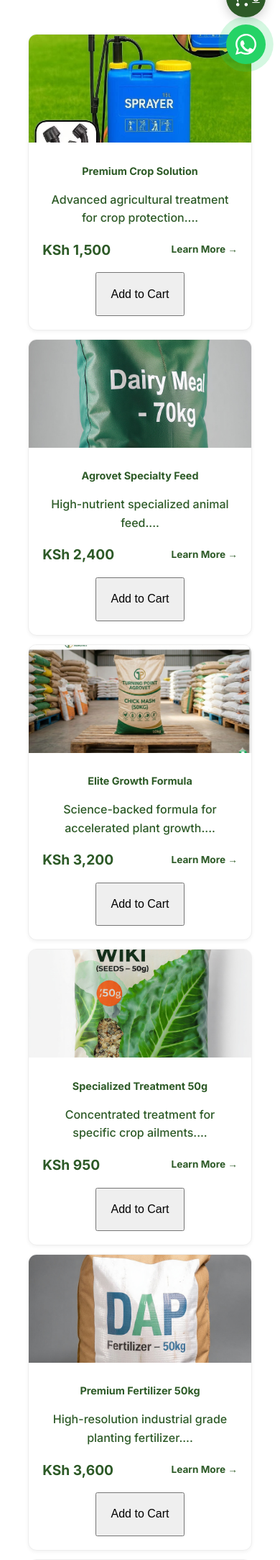
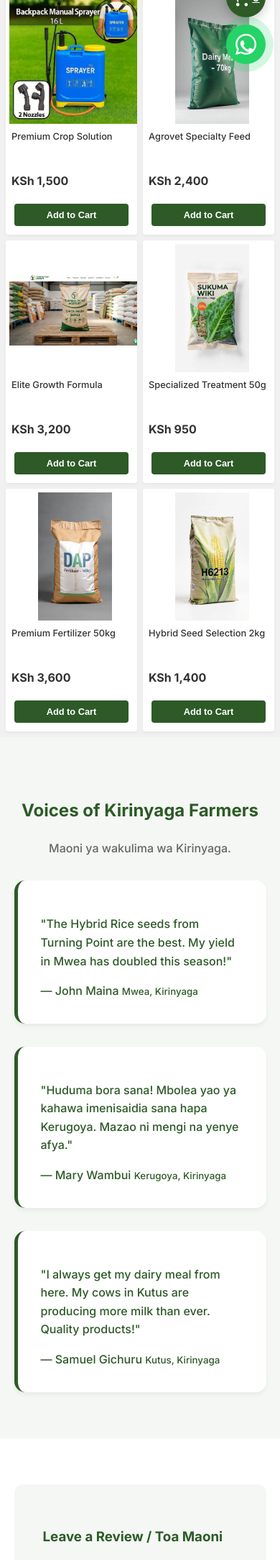
Before and after one commit to macfeighbitange1-dot/turning_point_agrovet, a Flask app: page / in a window 390 px wide. Shown: the part 735-2902 px from the top of the page at 72% size. Run offline with Flask 3, Linux system fonts and the light colour scheme; data comes from the database, SQL or seed files in the repository.

Commit message:
Deployment: Full Jumia-style mobile optimization and PWA integration

```diff
--- a/static/css/style.css
+++ b/static/css/style.css
@@ -11,10 +11,10 @@
 body {
     font-family: 'Inter', sans-serif;
     margin: 0;
-    background-color: var(--white);
+    background-color: #f1f1f1; /* Light gray background to make white cards "pop" like Jumia */
     color: var(--primary);
     line-height: 1.6;
-    overflow-x: hidden; /* Prevents awkward side-scrolling on mobile */
+    overflow-x: hidden;
 }
 
 /* --- NAVIGATION --- */
@@ -65,14 +65,8 @@ nav ul li a:hover { color: #c8e6c9; }
     background-position: center;
     opacity: 0;
     animation: slideAnimation 45s infinite linear;
-    filter: brightness(0.8); /* Darkened for better text readability */
+    filter: brightness(0.8);
 }
-
-.slide:nth-child(1) { background-image: url('https://images.unsplash.com/photo-1536330491564-c39c20077c9a?q=80&w=2000'); animation-delay: 0s; }
-.slide:nth-child(2) { background-image: url('https://images.unsplash.com/photo-1597333332871-d90d44283c05?q=80&w=2000'); animation-delay: 9s; }
-.slide:nth-child(3) { background-image: url('https://images.unsplash.com/photo-1495474472287-4d71bcdd2085?q=80&w=2000'); animation-delay: 18s; }
-.slide:nth-child(4) { background-image: url('https://images.unsplash.com/photo-1570042225831-d98fa7577f1e?q=80&w=2000'); animation-delay: 27s; }
-.slide:nth-child(5) { background-image: url('https://images.unsplash.com/photo-1544070078-a212eda27b49?q=80&w=2000'); animation-delay: 36s; }
 
 @keyframes slideAnimation {
     0% { opacity: 0; }
@@ -97,39 +91,82 @@ nav ul li a:hover { color: #c8e6c9; }
 
 .hero-content h1 { font-size: clamp(2rem, 5vw, 4rem); margin-bottom: 1rem; }
 
-/* --- PRODUCT GRID --- */
+/* --- JUMIA-STYLE PRODUCT GRID --- */
 .product-grid {
     display: grid;
-    grid-template-columns: repeat(auto-fill, minmax(280px, 1fr));
-    gap: 1.5rem;
-    padding: 2rem 5%;
+    grid-template-columns: repeat(auto-fill, minmax(220px, 1fr));
+    gap: 15px;
+    padding: 20px 5%;
 }
 
 .card {
     background: var(--white);
-    border: 1px solid #eee; /* Softer border for modern look */
-    border-radius: 12px;
+    border-radius: 4px;
     overflow: hidden;
     transition: var(--transition);
     display: flex;
     flex-direction: column;
     position: relative;
     box-shadow: 0 2px 5px rgba(0,0,0,0.05);
+    border: none;
 }
 
-.card:hover { transform: translateY(-5px); box-shadow: 0 10px 20px rgba(0,0,0,0.1); }
+.card:hover { transform: translateY(-3px); box-shadow: 0 10px 20px rgba(0,0,0,0.1); }
 
 .card-img-container {
     width: 100%;
-    height: 200px;
+    aspect-ratio: 1 / 1; /* Forces square container */
     overflow: hidden;
+    background: #fff;
 }
 
-.card img { width: 100%; height: 100%; object-fit: cover; transition: var(--transition); }
-.card:hover img { transform: scale(1.05); }
+.card img {
+    width: 100%;
+    height: 100%;
+    object-fit: contain; /* Shows full product without cropping */
+    padding: 10px;
+    transition: var(--transition);
+}
 
-.card-content { padding: 1.2rem; text-align: center; }
-.card h3 { margin: 0.5rem 0; color: var(--primary); font-size: 1.1rem; }
+.card-content {
+    padding: 12px;
+    text-align: left; /* Jumia style left alignment */
+    flex-grow: 1;
+    display: flex;
+    flex-direction: column;
+}
+
+.card h3 {
+    margin: 0 0 8px 0;
+    color: #333;
+    font-size: 0.9rem;
+    font-weight: 400;
+    height: 2.4rem; /* Keeps grid uniform */
+    overflow: hidden;
+    display: -webkit-box;
+    -webkit-line-clamp: 2;
+    -webkit-box-orient: vertical;
+}
+
+.card .price {
+    font-size: 1.1rem;
+    font-weight: 700;
+    color: #333;
+    margin-bottom: 10px;
+}
+
+.buy-btn {
+    background: var(--primary);
+    color: white;
+    border: none;
+    padding: 10px;
+    border-radius: 4px;
+    font-weight: 600;
+    cursor: pointer;
+    width: 100%;
+    margin-top: auto;
+    font-size: 0.85rem;
+}
 
 /* --- CUSTOMER TESTIMONIALS SECTION --- */
 .testimonials-section {
@@ -174,7 +211,7 @@ nav ul li a:hover { color: #c8e6c9; }
     margin-bottom: 1rem;
     border: 1px solid #ddd;
     border-radius: 6px;
-    box-sizing: border-box; /* Crucial for mobile sizing */
+    box-sizing: border-box;
 }
 
 /* --- FLOATING BUTTONS & RESPONSIVENESS --- */
@@ -190,7 +227,6 @@ nav ul li a:hover { color: #c8e6c9; }
     color: var(--white);
     box-shadow: 0 4px 15px rgba(0,0,0,0.2);
     z-index: 1000;
-    transition: var(--transition);
 }
 
 .whatsapp-float { bottom: 20px; background-color: var(--whatsapp); animation: pulse-green 2s infinite; }
@@ -202,45 +238,26 @@ nav ul li a:hover { color: #c8e6c9; }
     100% { box-shadow: 0 0 0 0 rgba(37, 211, 102, 0); }
 }
 
-/* --- MOBILE OPTIMIZATION --- */
+/* --- MOBILE OPTIMIZATION (JUMIA 2-COLUMN) --- */
 @media (max-width: 768px) {
-    .navbar {
-        padding: 0.8rem 5%;
-        flex-wrap: wrap;
+    .navbar { padding: 0.8rem 5%; }
+
+    .product-grid {
+        grid-template-columns: repeat(2, 1fr); /* 2 Columns like Jumia App */
+        gap: 8px;
+        padding: 8px;
     }
 
-    nav ul {
-        width: 100%;
-        justify-content: center;
-        margin-top: 10px;
-        gap: 10px;
-    }
+    .card-img-container { height: auto; }
+    .card img { padding: 5px; }
 
-    nav ul li { margin-left: 0; }
+    .card-content { padding: 8px; }
+    .card h3 { font-size: 0.8rem; height: 2.2rem; }
+    .card .price { font-size: 1rem; }
 
-    .hero { height: 60vh; }
-
-    .product-grid {
-        grid-template-columns: repeat(2, 1fr); /* Two products per row on phones */
-        gap: 12px;
-        padding: 1rem;
-    }
-
-    .card-img-container { height: 150px; }
-
-    .card h3 { font-size: 0.9rem; }
-
-    .review-form { padding: 1.5rem; }
-
-    /* Increase button size for touch */
-    .buy-btn, .review-form button {
-        padding: 1.2rem;
-        font-size: 1rem;
-    }
+    .buy-btn { padding: 8px; font-size: 0.8rem; }
 }
 
-@media (max-width: 480px) {
-    .product-grid {
-        grid-template-columns: 1fr; /* Single column for very small phones */
-    }
+@media (max-width: 350px) {
+    .product-grid { grid-template-columns: 1fr; }
 }
--- a/templates/index.html
+++ b/templates/index.html
@@ -97,35 +86,31 @@
     <div class="hero-overlay"></div>
     <div class="hero-content">
         <h1>Empowering Kirinyaga's Modern Farmers</h1>
-        <p>Providing Mwea, Kerugoya, and Kutus with science-backed agricultural solutions.</p>
-        <button class="cta-btn" onclick="document.querySelector('.product-grid').scrollIntoView({behavior: 'smooth'})">Explore Our Catalog</button>
+        <p>Providing Mwea, Kerugoya, and Kutus with science-backed solutions.</p>
+        <button class="cta-btn" onclick="document.querySelector('.product-grid').scrollIntoView({behavior: 'smooth'})">Explore Catalog</button>
     </div>
 </section>
 
 {% if query %}
-<div style="padding: 2rem 10% 0 10%; text-align: left;">
-    <h2 style="color: var(--primary); margin-bottom: 0.5rem;">Search Results for "{{ query }}"</h2>
-    <p style="color: #666;">Found {{ products|length }} product(s) matching your request.</p>
-    <hr style="border: 0; border-top: 1px solid #eee; margin-top: 1.5rem;">
+<div style="padding: 2rem 5% 0 5%;">
+    <h2 style="color: var(--primary); margin-bottom: 0.5rem;">Results for "{{ query }}"</h2>
+    <p style="color: #666;">Found {{ products|length }} product(s)</p>
 </div>
 {% endif %}
 
-<section class="product-grid" style="padding: 3rem 10%;">
+<section class="product-grid">
     {% for product in products %}
     <div class="card">
-        <div class="card-img-container">
-            <img src="{{ url_for('static', filename='img/' + product.image_file) }}" alt="{{ product.name }}">
-            <div class="card-overlay">
-                <a href="{{ url_for('product_detail', product_id=product.id) }}" class="view-btn">View Details</a>
+        <a href="{{ url_for('product_detail', product_id=product.id) }}" style="text-decoration: none; color: inherit;">
+            <div class="card-img-container">
+                <img src="{{ url_for('static', filename='img/' + product.image_file) }}" alt="{{ product.name }}">
             </div>
-        </div>
-        <div class="card-content">
-            <h3>{{ product.name }}</h3>
-            <p>{{ product.description[:80] }}...</p>
-            <div style="display: flex; justify-content: space-between; align-items: center; margin-top: 1rem; margin-bottom: 1rem;">
-                <span style="font-weight: bold; color: var(--primary); font-size: 1.2rem;">KSh {{ "{:,.0f}".format(product.price) }}</span>
-                <a href="{{ url_for('product_detail', product_id=product.id) }}" style="text-decoration: none; color: var(--primary); font-weight: 600; font-size: 0.85rem;">Learn More →</a>
+            <div class="card-content">
+                <h3>{{ product.name }}</h3>
+                <p class="price">KSh {{ "{:,.0f}".format(product.price) }}</p>
             </div>
+        </a>
+        <div style="padding: 0 12px 12px 12px;">
             <button class="buy-btn" onclick="addToCart({{ product.id }}, event)">
                 Add to Cart
             </button>
@@ -133,15 +118,15 @@
     </div>
     {% else %}
     <div style="grid-column: 1 / -1; text-align: center; padding: 4rem;">
-        <h3 style="color: #888;">No products found matching your search.</h3>
-        <a href="/" style="color: var(--primary); font-weight: bold; text-decoration: none;">View All Products</a>
+        <h3 style="color: #888;">No products found.</h3>
+        <a href="/" style="color: var(--primary); font-weight: bold;">View All Products</a>
     </div>
     {% endfor %}
 </section>
 
 <section class="testimonials-section">
-    <h2 style="color: var(--primary); margin-bottom: 10px;">Voices of Kirinyaga Farmers</h2>
-    <p style="color: #666;">Maoni ya wakulima wa Kirinyaga kuhusu huduma zetu.</p>
+    <h2 style="color: var(--primary);">Voices of Kirinyaga Farmers</h2>
+    <p style="color: #666;">Maoni ya wakulima wa Kirinyaga.</p>
 
     <div class="testimonial-grid">
         {% if reviews %}
@@ -164,12 +149,12 @@
 
 <section class="review-container">
     <div class="review-form">
-        <h3 style="text-align: center; color: var(--primary); margin-bottom: 1.5rem;">Leave a Review / Toa Maoni</h3>
+        <h3>Leave a Review / Toa Maoni</h3>
         <form action="{{ url_for('submit_review') }}" method="POST">
-            <input type="text" name="name" placeholder="Your Name / Jina Lako" required>
-            <input type="text" name="location" placeholder="Your Village or Town in Kirinyaga" required>
-            <textarea name="review" rows="4" placeholder="Share your experience / Shiriki uzoefu wako..." required></textarea>
-            <button type="submit">Submit Review / Tuma Maoni</button>
+            <input type="text" name="name" placeholder="Your Name" required>
+            <input type="text" name="location" placeholder="Village or Town" required>
+            <textarea name="review" rows="4" placeholder="Share your experience..." required></textarea>
+            <button type="submit">Submit Review</button>
         </form>
     </div>
 </section>
```
Also changed, not shown: other parts of templates/index.html (+22 -33 lines).
